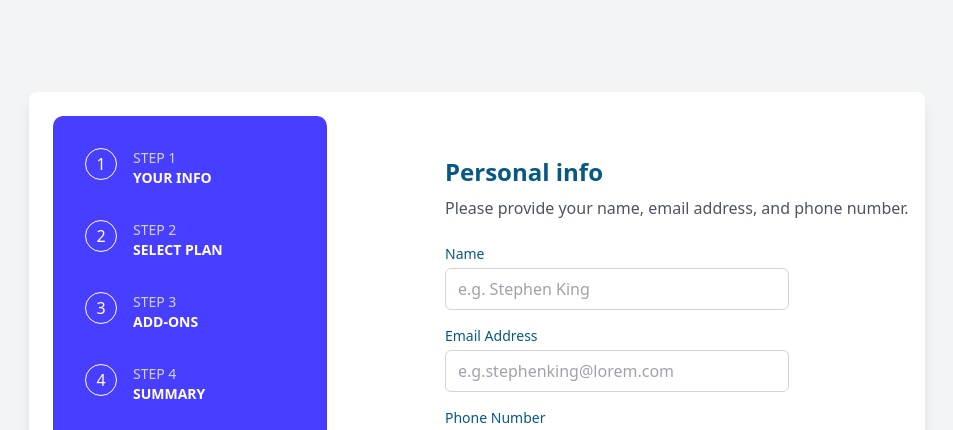
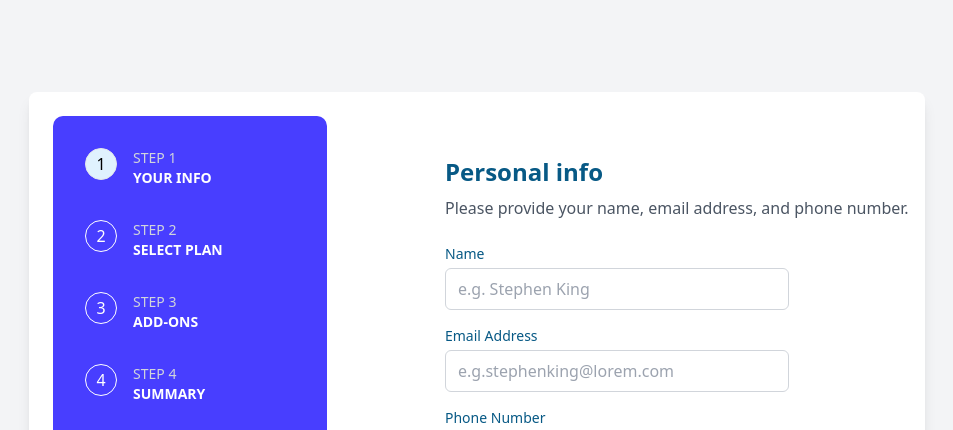
Before and after one commit to adeoyetunmise/Clan_Jobs_Assessment, a React (Vite) app: page / in a window 1280 px wide. Shown: the top 430 px of the page, without its empty margins (163-1116 px from the left). Built offline with nearby package versions, Linux system fonts and the light colour scheme.

Commit message:
Update on current step indicator

```diff
--- a/src/components/BigCardForm.jsx
+++ b/src/components/BigCardForm.jsx
@@ -1,5 +1,5 @@
 import React, { useState } from "react";
-import { Link, useNavigate } from "react-router-dom";
+import { Link, useNavigate, useLocation } from "react-router-dom";
 
 const BigCardForm = () => {
   const [formData, setFormData] = useState({
@@ -9,6 +9,18 @@ const BigCardForm = () => {
   });
   const [errors, setErrors] = useState({});
   const navigate = useNavigate();
+  const location = useLocation();
+
+  // Define steps and map them to routes
+  const steps = [
+    { step: 1, label: "YOUR INFO", path: "/" },
+    { step: 2, label: "SELECT PLAN", path: "/select-card" },
+    { step: 3, label: "ADD-ONS", path: "/pick-addons" },
+    { step: 4, label: "SUMMARY", path: "/finish-up" },
+  ];
+
+  // Get the current step based on the URL path
+  const currentStep = steps.findIndex((s) => s.path === location.pathname) + 1;
 
   const validateForm = () => {
     const newErrors = {};
@@ -46,21 +58,16 @@ const BigCardForm = () => {
 
           {/* Steps as Numbers */}
           <div className="absolute inset-x-0 top-4 flex justify-center space-x-4">
-            {[1, 2, 3, 4].map((step) => (
-              <Link
-                key={step}
-                to={
-                  step === 1
-                    ? "/"
-                    : step === 2
-                    ? "/select-card"
-                    : step === 3
-                    ? "/pick-addons"
-                    : "/finish-up"
-                }
-              >
-                <button className="w-8 h-8 flex items-center justify-center border border-white text-white rounded-full hover:bg-blue-300 hover:text-black">
-                  {step}
+            {steps.map((stepInfo) => (
+              <Link key={stepInfo.step} to={stepInfo.path}>
+                <button
+                  className={`w-8 h-8 flex items-center justify-center border rounded-full ${
+                    currentStep === stepInfo.step
+                      ? "bg-sky-100 text-black" // Highlight the current step
+                      : "border-white text-white hover:bg-blue-300 hover:text-black"
+                  }`}
+                >
+                  {stepInfo.step}
                 </button>
               </Link>
             ))}
@@ -80,53 +87,29 @@ const BigCardForm = () => {
 
           {/* Numbers and Paragraphs */}
           <div className="absolute top-8 left-8 flex flex-col space-y-8">
-            <div className="flex items-start space-x-4">
-              <Link to="/">
-                <button className="w-8 h-8 flex items-center justify-center border border-white text-white rounded-full hover:bg-blue-300 hover:text-black">
-                  1
-                </button>
-              </Link>
-              <div>
-                <p className="text-sm text-left text-gray-300"> STEP 1</p>
-                <p className="text-sm font-semibold text-white">YOUR INFO</p>
+            {steps.map((stepInfo) => (
+              <div key={stepInfo.step} className="flex items-start space-x-4">
+                <Link to={stepInfo.path}>
+                  <button
+                    className={`w-8 h-8 flex items-center justify-center border rounded-full ${
+                      currentStep === stepInfo.step
+                        ? "bg-sky-100 text-black" // Highlight the current step
+                        : "border-white text-white hover:bg-blue-300 hover:text-black"
+                    }`}
+                  >
+                    {stepInfo.step}
+                  </button>
+                </Link>
+                <div>
+                  <p className="text-sm text-left text-gray-300">
+                    STEP {stepInfo.step}
+                  </p>
+                  <p className="text-sm font-semibold text-white">
+                    {stepInfo.label}
+                  </p>
+                </div>
               </div>
-            </div>
-
-            <div className="flex items-start space-x-4">
-              <Link to="/select-card">
-                <button className="w-8 h-8 flex items-center justify-center border border-white text-white rounded-full hover:bg-blue-300 hover:text-black">
-                  2
-                </button>
-              </Link>
-              <div>
-                <p className="text-sm text-left text-gray-300"> STEP 2</p>
-                <p className="text-sm font-semibold text-white">SELECT PLAN</p>
-              </div>
-            </div>
-
-            <div className="flex items-start space-x-4">
-              <Link to="/pick-addons">
-                <button className="w-8 h-8 flex items-center justify-center border border-white text-white rounded-full hover:bg-blue-300 hover:text-black">
-                  3
-                </button>
-              </Link>
-              <div>
-                <p className="text-sm text-left text-gray-300"> STEP 3</p>
-                <p className="text-sm font-semibold text-white">ADD-ONS</p>
-              </div>
-            </div>
-
-            <div className="flex items-start space-x-4">
-              <Link to="/finish-up">
-                <button className="w-8 h-8 flex items-center justify-center border border-white text-white rounded-full hover:bg-blue-300 hover:text-black">
-                  4
-                </button>
-              </Link>
-              <div>
-                <p className="text-sm text-left text-gray-300"> STEP 4</p>
-                <p className="text-sm font-semibold text-white">SUMMARY</p>
-              </div>
-            </div>
+            ))}
           </div>
         </div>
 
--- a/src/components/FinishingUp.jsx
+++ b/src/components/FinishingUp.jsx
@@ -69,7 +69,11 @@ const FinishingUp = () => {
                     : "/finish-up"
                 }
               >
-                <button className="w-8 h-8 flex items-center justify-center border border-white text-white rounded-full  hover:bg-blue-300 hover:text-black">
+                <button
+                  className={`w-8 h-8 flex items-center justify-center border border-white text-white rounded-full hover:bg-blue-300 hover:text-black ${
+                    step === 4 ? "bg-sky-100 text-black" : ""
+                  }`}
+                >
                   {step}
                 </button>
               </Link>
@@ -101,7 +105,11 @@ const FinishingUp = () => {
                       : "/finish-up"
                   }
                 >
-                  <button className="w-8 h-8 flex items-center justify-center border border-white text-white rounded-full hover:bg-blue-300 hover:text-black">
+                  <button
+                    className={`w-8 h-8 flex items-center justify-center border border-white text-white rounded-full hover:bg-blue-300 hover:text-black ${
+                      step === 4 ? "bg-sky-100 text-black" : ""
+                    }`}
+                  >
                     {step}
                   </button>
                 </Link>
--- a/src/components/PickAddOn.jsx
+++ b/src/components/PickAddOn.jsx
@@ -72,7 +72,11 @@ const PickAddOn = () => {
                     : "/finish-up"
                 }
               >
-                <button className="w-8 h-8 flex items-center justify-center border border-white text-white rounded-full  hover:bg-blue-300 hover:text-black">
+                <button
+                  className={`w-8 h-8 flex items-center justify-center border border-white text-white rounded-full hover:bg-blue-300 hover:text-black ${
+                    step === 3 ? "bg-sky-100 text-black" : ""
+                  }`}
+                >
                   {step}
                 </button>
               </Link>
@@ -104,7 +108,11 @@ const PickAddOn = () => {
                       : "/finish-up"
                   }
                 >
-                  <button className="w-8 h-8 flex items-center justify-center border border-white text-white rounded-full hover:bg-blue-300 hover:text-black">
+                  <button
+                    className={`w-8 h-8 flex items-center justify-center border border-white text-white rounded-full hover:bg-blue-300 hover:text-black ${
+                      step === 3 ? "bg-sky-100 text-black" : ""
+                    }`}
+                  >
                     {step}
                   </button>
                 </Link>
--- a/src/components/SelectCardForm.jsx
+++ b/src/components/SelectCardForm.jsx
@@ -1,12 +1,24 @@
 import React, { useState } from "react";
-import { Link, useNavigate } from "react-router-dom";
+import { Link, useNavigate, useLocation } from "react-router-dom";
 import { useUserSelection } from "../context/UserSelectionContext";
 
 const SelectCardForm = () => {
   const navigate = useNavigate();
+  const location = useLocation();
   const { updateSelection } = useUserSelection();
   const [isYearly, setIsYearly] = useState(false);
   const [selectedPlan, setSelectedPlan] = useState(null);
+
+  // Define steps and map them to routes
+  const steps = [
+    { step: 1, label: "YOUR INFO", path: "/" },
+    { step: 2, label: "SELECT PLAN", path: "/select-card" },
+    { step: 3, label: "ADD-ONS", path: "/pick-addons" },
+    { step: 4, label: "SUMMARY", path: "/finish-up" },
+  ];
+
+  // Get the current step based on the URL path
+  const currentStep = steps.findIndex((s) => s.path === location.pathname) + 1;
 
   const handleToggle = () => {
     setIsYearly(!isYearly);
@@ -42,21 +54,16 @@ const SelectCardForm = () => {
             className="w-full h-auto"
           />
           <div className="absolute inset-x-0 top-4 flex justify-center space-x-4">
-            {[1, 2, 3, 4].map((step) => (
-              <Link
-                key={step}
-                to={
-                  step === 1
-                    ? "/"
-                    : step === 2
-                    ? "/select-card"
-                    : step === 3
-                    ? "/pick-addons"
-                    : "/finish-up"
-                }
-              >
-                <button className="w-8 h-8 flex items-center justify-center border border-white text-white rounded-full hover:bg-blue-300 hover:text-black">
-                  {step}
+            {steps.map((stepInfo) => (
+              <Link key={stepInfo.step} to={stepInfo.path}>
+                <button
+                  className={`w-8 h-8 flex items-center justify-center border rounded-full ${
+                    currentStep === stepInfo.step
+                      ? "bg-sky-100 text-black" // Highlight the current step
+                      : "border-white text-white hover:bg-blue-300 hover:text-black"
+                  }`}
+                >
+                  {stepInfo.step}
                 </button>
               </Link>
             ))}
@@ -74,21 +81,25 @@ const SelectCardForm = () => {
             className="rounded-lg object-cover"
           />
           <div className="absolute top-8 left-8 flex flex-col space-y-8">
-            {[1, 2, 3, 4].map((step) => (
-              <div className="flex items-start space-x-4" key={step}>
-                <Link to={step === 1 ? "/" : `/step-${step}`}>
-                  <button className="w-8 h-8 flex items-center justify-center border border-white text-white rounded-full hover:bg-blue-300 hover:text-black">
-                    {step}
+            {steps.map((stepInfo) => (
+              <div className="flex items-start space-x-4" key={stepInfo.step}>
+                <Link to={stepInfo.path}>
+                  <button
+                    className={`w-8 h-8 flex items-center justify-center border rounded-full ${
+                      currentStep === stepInfo.step
+                        ? "bg-sky-100 text-black" // Highlight the current step
+                        : "border-white text-white hover:bg-blue-300 hover:text-black"
+                    }`}
+                  >
+                    {stepInfo.step}
                   </button>
                 </Link>
                 <div>
-                  <p className="text-sm text-left text-gray-300">STEP {step}</p>
+                  <p className="text-sm text-left text-gray-300">
+                    STEP {stepInfo.step}
+                  </p>
                   <p className="text-sm font-semibold text-white">
-                    {
-                      ["YOUR INFO", "SELECT PLAN", "ADD-ONS", "SUMMARY"][
-                        step - 1
-                      ]
-                    }
+                    {stepInfo.label}
                   </p>
                 </div>
               </div>
```
